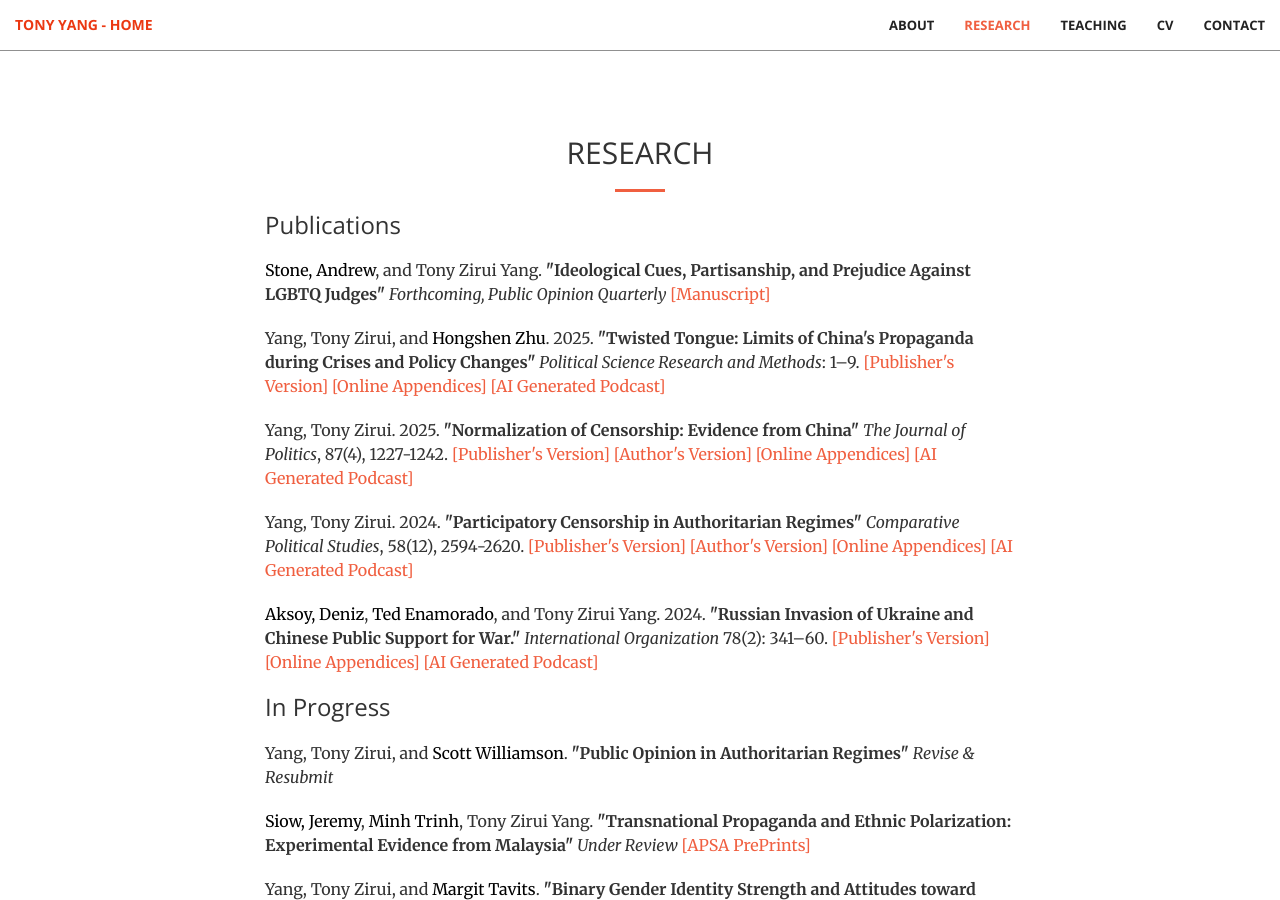
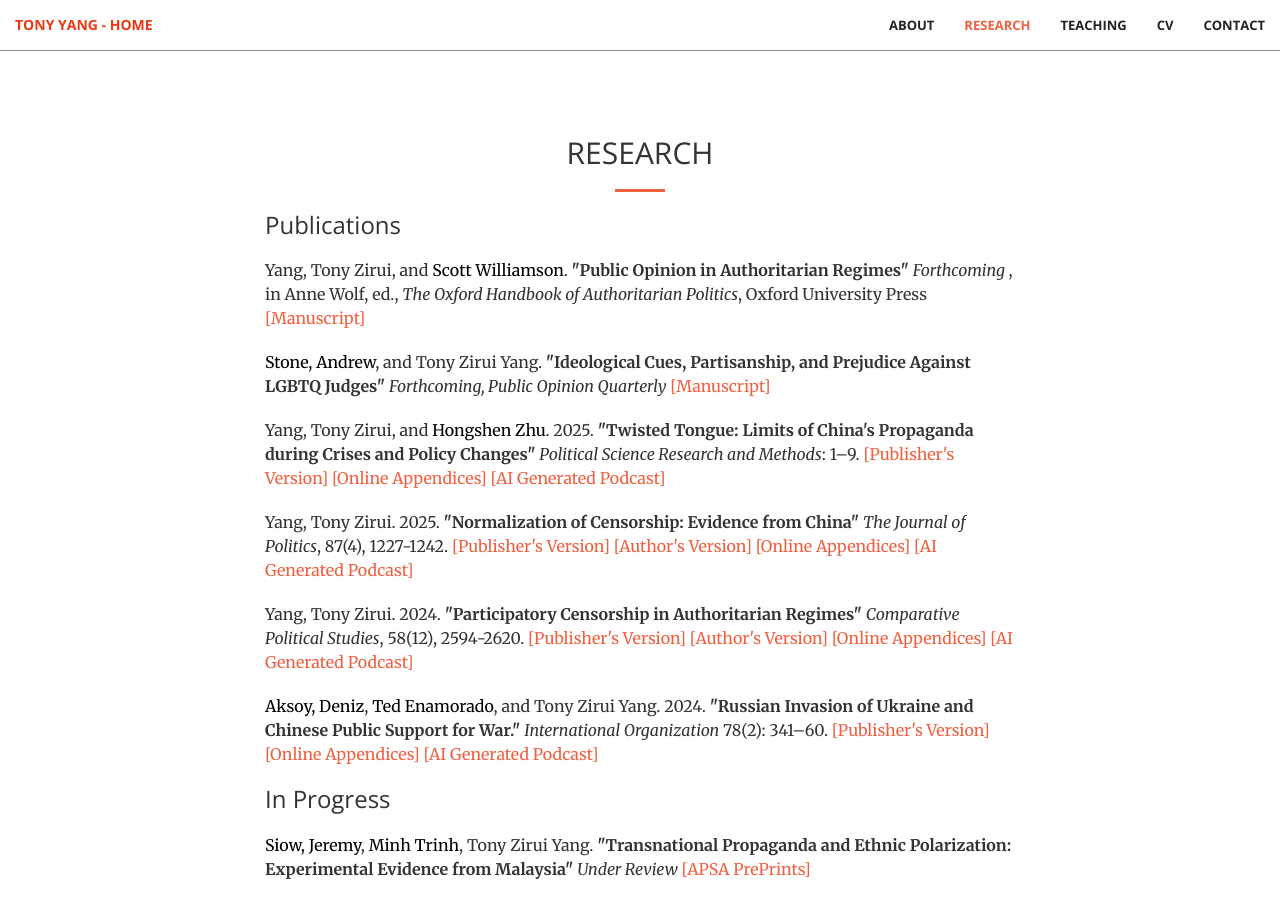
Before and after one commit to tonyhsfz/website, a Jekyll site: the page built from index.html, in a window 1280 px wide and 900 px high, scrolled down 1824 px. Built offline with Jekyll 4.4.1, drawn with Linux system fonts in a browser that asks for light colours.

Commit message:
Update publication.html

```diff
--- a/_includes/publication.html
+++ b/_includes/publication.html
@@ -6,6 +6,9 @@
                 <hr>
                 <h3 class="section-heading">Publications</h3>
                      <p></p>
+                    <p> Yang, Tony Zirui, and <a href="https://www.scott-williamson.com/" style="color: black;">Scott Williamson</a>.  <b> "Public Opinion in Authoritarian Regimes" </b>
+                                 <i>Forthcoming </i>, in Anne Wolf, ed., <i>The Oxford Handbook of Authoritarian Politics</i>, Oxford University Press
+                              <a href="/img/Public_Opinion_in_Autocracy.pdf">[Manuscript]</a> </p>
                         <p>  <a href="https://www.andrewrstone.com/" style="color: black;">Stone, Andrew</a>, and Tony Zirui Yang. <b>"Ideological Cues, Partisanship, and Prejudice Against LGBTQ Judges" </b>
                             <i>Forthcoming, Public Opinion Quarterly</i>
                      <a href="/img/Stone&Yang.pdf">[Manuscript]</a> </p>
@@ -40,8 +43,6 @@
 
                     <h3 class="section-heading">In Progress</h3>
                      <p></p>
-                    <p> Yang, Tony Zirui, and <a href="https://www.scott-williamson.com/" style="color: black;">Scott Williamson</a>.  <b> "Public Opinion in Authoritarian Regimes" </b>
-                                 <i>Revise & Resubmit </i> </p>
                     <p>  <a href="https://sites.google.com/view/jeremysiow" style="color: black;">Siow, Jeremy</a>, <a href="https://www.mdtrinh.com/" style="color: black;">Minh Trinh</a>, Tony Zirui Yang.
                                  <b>"Transnational Propaganda and Ethnic Polarization: Experimental Evidence from Malaysia" </b> <i>Under Review</i>
                         <a href="https://doi.org/10.33774/apsa-2025-zqggn">[APSA PrePrints]</a> </p>
```
